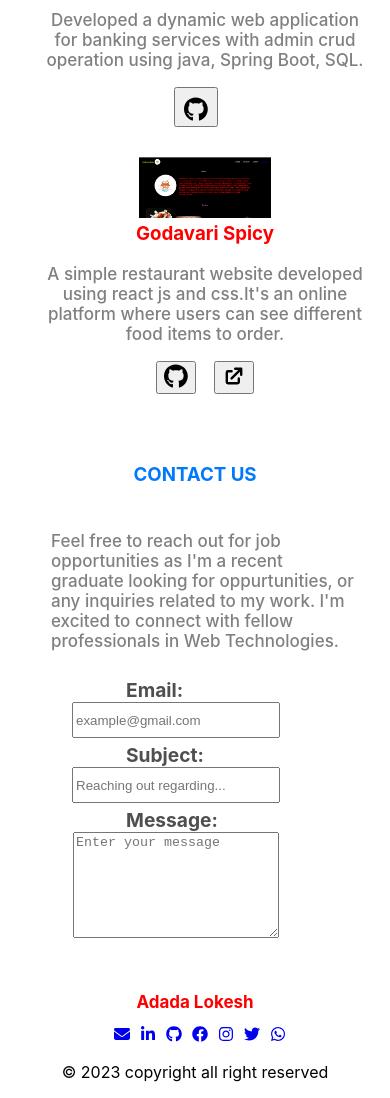
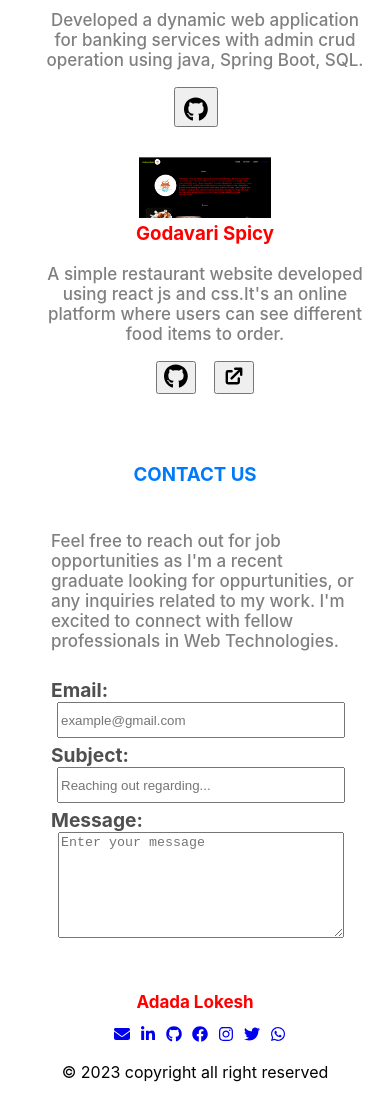
Before and after one commit to lokeshnaiduAdada/MyPortfolio, a React (Create React App) app: page / in a window 390 px wide. Shown: the part 2368-3466 px from the top of the page. Built offline with nearby package versions, Linux system fonts and the light colour scheme.

Commit message:
updated contact section

```diff
--- a/src/components/contact.css
+++ b/src/components/contact.css
@@ -105,14 +105,17 @@
 
     }
 }
-@media screen and (max-width: 450px) {
+@media screen and (max-width: 420px) {
     .contact_right > form > div{
-        width: 250px;
+        width: 300px;
+    }
+    .contact_right > form > div > label{
+        width: 300px;
     }
     .contact_right > form > div >input{
-        width: 200px;
+        width: 280px;
     }
     .contact_right > form > div > textarea{
-        width: 200px;
+        width: 280px;
     }
 }
```
